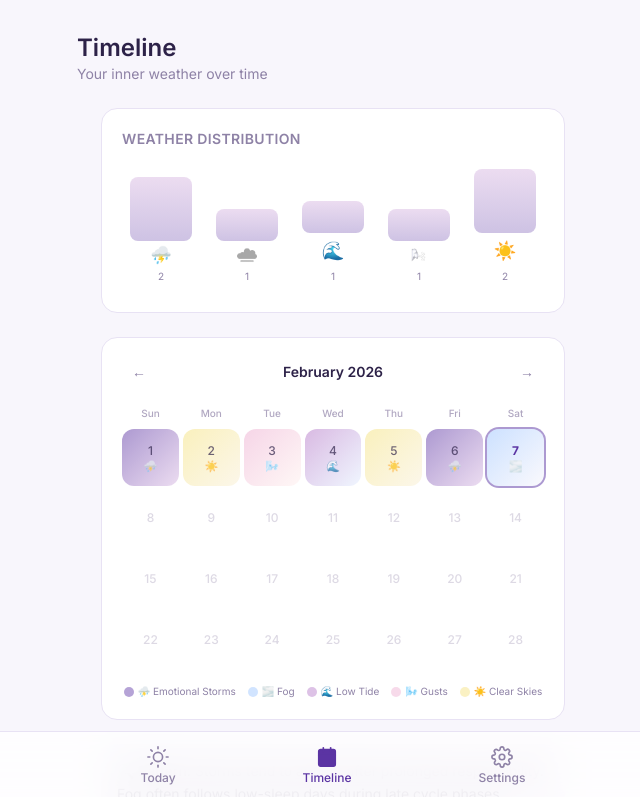
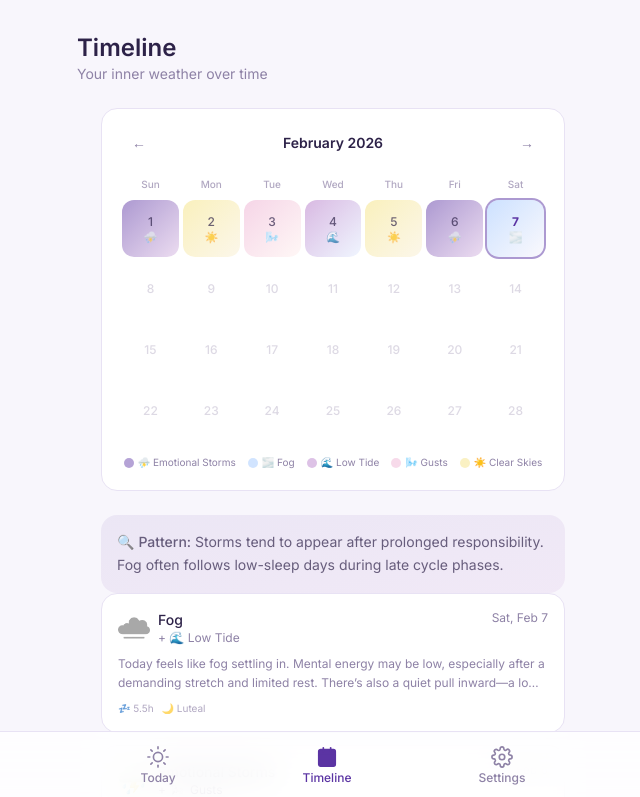
Before and after one commit to aryatorney/InnovateHerApp, a Next.js app in the folder rane/: page /timeline in a window 1280 px wide. Shown: the top 797 px of the page, without its empty margins (307-947 px from the left). Built offline with nearby package versions, Linux system fonts and the light colour scheme.

Commit message:
refactor: remove weather filtering functionality and its associated UI from the timeline page.

```diff
--- a/rane/src/app/timeline/page.tsx
+++ b/rane/src/app/timeline/page.tsx
@@ -11,18 +11,7 @@ export default function TimelinePage() {
   const now = new Date();
   const [calYear, setCalYear] = useState(now.getFullYear());
   const [calMonth, setCalMonth] = useState(now.getMonth());
-  const [filter, setFilter] = useState("all");
 
-  const allWeatherTypes = Object.keys(weatherMap);
-
-  const weatherCounts = mockEntries.reduce((acc, entry) => {
-    acc[entry.primaryWeather] = (acc[entry.primaryWeather] || 0) + 1;
-    return acc;
-  }, {} as Record<string, number>);
-
-  const filtered = mockEntries.filter(
-    (entry) => filter === "all" || entry.primaryWeather === filter
-  );
 
 
   return (
@@ -37,79 +26,9 @@ export default function TimelinePage() {
 
       <main className="mx-auto max-w-lg px-6 pt-4">
 
-        {/* Weather Distribution */}
-        <div className="mb-6 rounded-2xl border border-card-border bg-card p-5">
-          <h3 className="mb-3 text-sm font-semibold tracking-wide text-muted uppercase">
-            Weather Distribution
-          </h3>
-          <div className="flex items-end gap-2">
-            {allWeatherTypes.map((type) => {
-              const count = weatherCounts[type] || 0;
-              const maxCount = Math.max(...Object.values(weatherCounts));
-              const height = maxCount > 0 ? (count / maxCount) * 64 : 0;
-              const weather = weatherMap[type];
-              return (
-                <button
-                  key={type}
-                  onClick={() =>
-                    setFilter(filter === type ? "all" : type)
-                  }
-                  className={`flex flex-1 flex-col items-center gap-1 rounded-xl p-2 transition-all ${filter === type
-                    ? "bg-indigo/10 ring-1 ring-indigo/30"
-                    : "hover:bg-background"
-                    }`}
-                >
-                  <div
-                    className="w-full rounded-lg bg-gradient-to-t from-indigo/30 to-violet/20 transition-all"
-                    style={{ height: `${Math.max(height, 4)}px` }}
-                  />
-                  {weather.asset ? (
-                    <Image
-                      src={weather.asset}
-                      alt={weather.label}
-                      width={20}
-                      height={20}
-                      className="h-5 w-5"
-                    />
-                  ) : (
-                    <span className="text-lg">{weather.emoji}</span>
-                  )}
-                  <span className="text-[10px] text-muted">{count}</span>
-                </button>
-              );
-            })}
-          </div>
-        </div>
 
-        {/* Filter Label */}
-        {filter !== "all" && (
-          <div className="mb-4 flex items-center gap-2">
-            <div className="flex items-center gap-2">
-              <span className="text-sm text-muted">Showing:</span>
-              {(() => {
-                const filterWeather = weatherMap[filter];
-                return filterWeather.asset ? (
-                  <Image
-                    src={filterWeather.asset}
-                    alt={filterWeather.label}
-                    width={20}
-                    height={20}
-                    className="h-5 w-5"
-                  />
-                ) : (
-                  <span className="text-sm">{filterWeather.emoji}</span>
-                );
-              })()}
-              <span className="text-sm text-muted">{weatherMap[filter].label}</span>
-            </div>
-            <button
-              onClick={() => setFilter("all")}
-              className="rounded-full bg-card-border/50 px-2 py-0.5 text-xs text-muted hover:text-foreground"
-            >
-              Clear
-            </button>
-          </div>
-        )}
+
+
 
 
         {/* Weather Calendar */}
@@ -137,7 +56,7 @@ export default function TimelinePage() {
 
         {/* Entries */}
         <div className="space-y-3">
-          {filtered.map((entry) => {
+          {mockEntries.map((entry) => {
             const weather = weatherMap[entry.primaryWeather];
             const secondary = entry.secondaryWeather
               ? weatherMap[entry.secondaryWeather]
@@ -213,7 +132,7 @@ export default function TimelinePage() {
           })}
         </div>
 
-        {filtered.length === 0 && (
+        {mockEntries.length === 0 && (
           <div className="py-12 text-center">
             <p className="text-3xl">{"\u2601\uFE0F"}</p>
             <p className="mt-2 text-sm text-muted">
```
